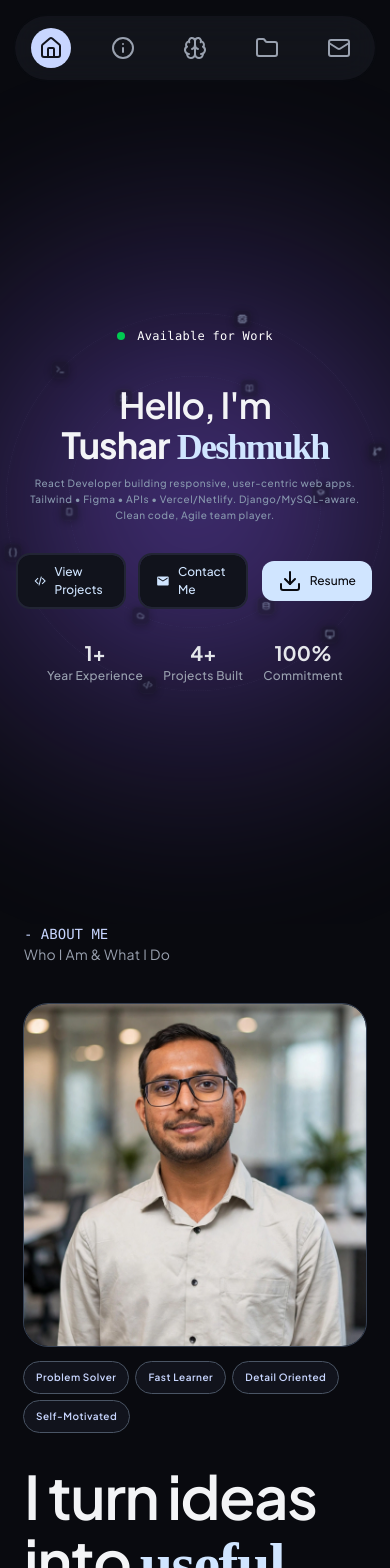
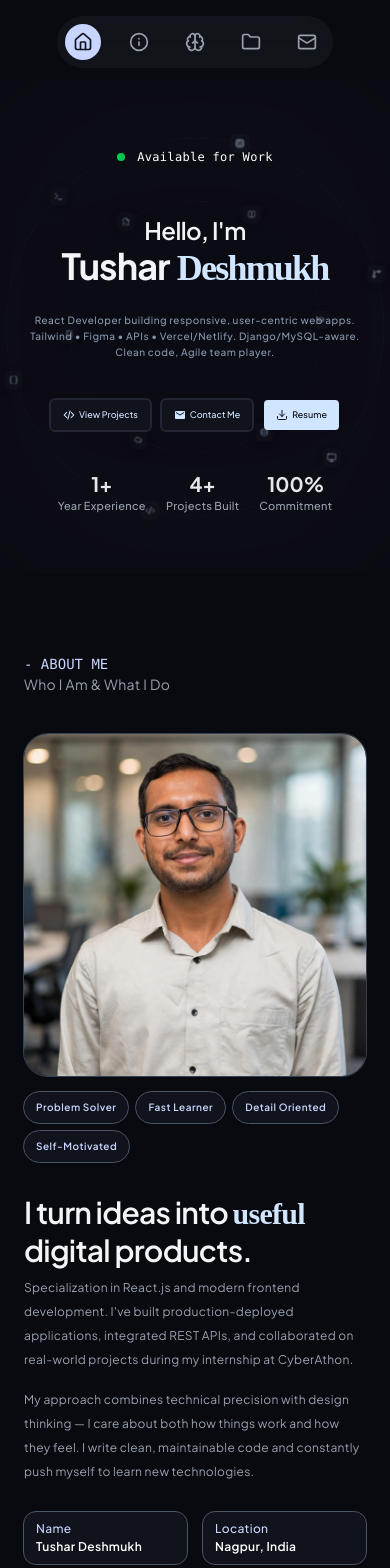
Before and after one commit to deshmukht05/Personal-Porfolio-Website, a React (Vite) app: page / in a window 390 px wide. Shown: the top 1568 px of the page. Built offline with nearby package versions, Linux system fonts and the light colour scheme; a web font is replaced by a local one.

Commit message:
Files Updated

```diff
--- a/src/Pages/Contact.jsx
+++ b/src/Pages/Contact.jsx
@@ -20,7 +20,7 @@ export const Contact = () => {
 
           {/* Sub Heading */}
           <div className="contact-grid">
-            <div className="flex flex-col gap-5">
+            <div className="flex flex-col gap-4 md:gap-5">
               <p className="contact-span1">
                 Let's make something{" "}
                 <span className="skills-span1">remarkable.</span>
--- a/src/Pages/Projects.jsx
+++ b/src/Pages/Projects.jsx
@@ -26,7 +26,7 @@ export const Projects = () => {
                 curEle;
 
               return (
-                <div key={index} className="flex flex-col gap-8">
+                <div key={index} className="flex flex-col gap-6 md:gap-8">
                   <hr className="horizontal-line" />
                   <div className="project-card">
                     <div className="project-img">
--- a/src/UI/HeroSection.jsx
+++ b/src/UI/HeroSection.jsx
@@ -24,7 +24,7 @@ export const HeroSection = () => {
           </div>
 
           {/* Heading */}
-          <div className="flex flex-col gap-2 md:gap-6">
+          <div className="flex flex-col gap-6">
             <p className="heading">
               <span className="hero-span1">Hello, I'm</span>
               <br />
@@ -44,7 +44,7 @@ export const HeroSection = () => {
           </div>
 
           {/* Buttons */}
-          <div className="flex gap-4 md:gap-6 items-center">
+          <div className="flex gap-3 md:gap-6 items-center">
             <div className="cursor-pointer">
               <NavLink to="/#projects" className="outline-btn">
                 <CgCodeSlash className="hero-icon" />
--- a/src/index.css
+++ b/src/index.css
@@ -40,12 +40,12 @@ body {
 }
 
 .primary-btn {
-  @apply text-[12px] md:text-[16px] bg-[#d0e5ff] font-medium flex items-center gap-2 rounded-xl px-4 py-2;
+  @apply text-[9px] md:text-[16px] bg-[#d0e5ff] font-medium flex items-center gap-1 md:gap-2 rounded md:rounded-xl px-3 md:px-4 py-2;
   /* background: linear-gradient(105deg, #3b82f6, #7c3aed); */
 }
 
 .hero-resume-icon {
-  @apply text-lg md:text-lg text-shadow-2xs;
+  @apply size-3 md:size-5 text-shadow-2xs;
 }
 
 .secondary-btn {
@@ -53,16 +53,16 @@ body {
 }
 
 .outline-btn {
-  @apply text-[12px] md:text-[16px] font-medium flex items-center gap-2 bg-[#11131c] outline-2 outline-[#222534] text-[#d0e5ff] rounded-xl px-4 py-2;
+  @apply text-[9px] md:text-[16px] font-medium flex items-center gap-1 md:gap-2 bg-[#11131c] outline-2 outline-[#222534] text-[#d0e5ff] rounded md:rounded-xl px-3 md:px-4 py-2;
 }
 
 .hero-icon {
-  @apply text-lg md:text-lg text-[#d0e5ff] text-shadow-2xs;
+  @apply size-3 md:size-5 text-[#d0e5ff] text-shadow-2xs;
 }
 
 /* ================= Active Tab ================= */
 .active-tab {
-  @apply flex items-center justify-center p-2 rounded-full bg-[#c8d6ff] text-[#11131c] transition-all duration-300 cursor-pointer;
+  @apply flex items-center justify-center p-2 rounded-full bg-[#c8d6ff] text-[#11131c] transition-all duration-300 cursor-pointer size-9 md:size-10;
 }
 
 .active-tab svg {
@@ -71,22 +71,22 @@ body {
 }
 
 .inactive-tab {
-  @apply flex items-center justify-center p-2 hover:rounded-full hover:bg-[#353a4e] text-gray-400 hover:text-gray-200 transition-all duration-300;
+  @apply flex items-center justify-center p-2 hover:rounded-full hover:bg-[#353a4e] text-gray-400 hover:text-gray-200 transition-all duration-300 size-9 md:size-10;
 }
 
 /* ================= Navbar ================= */
 .header-container {
-  @apply w-full py-10 place-items-center bg-transparent;
+  @apply w-full py-10 place-items-center;
 }
 
 .navbar {
-  @apply fixed top-4 left-1/2 -translate-x-1/2 z-50 max-w-fit px-4 py-3 bg-[#11131c] rounded-full outline-2 outline-[#222534]/5;
+  @apply fixed top-4 left-1/2 -translate-x-1/2 z-50 max-w-fit px-2 md:px-4 py-2 md:py-3 bg-[#100f1c] rounded-full outline-2 outline-[#222534]/5;
 
   @apply bg-[#c8d6ff]/5 backdrop-blur-lg;
 }
 
 ul {
-  @apply flex justify-center items-center gap-8;
+  @apply flex justify-center items-center gap-5 md:gap-8;
 }
 
 li {
@@ -97,13 +97,14 @@ h1 {
   @apply text-[#d0e5ff] text-4xl;
 }
 
+
 /* ================= Hero Section ================= */
 .hero-section {
-  @apply flex md:mb-10 md:mt-10 flex-col gap-8 md:gap-10 items-center justify-center;
+  @apply flex mt-15 mb-15 md:mt-10 md:mb-10 flex-col gap-10 items-center justify-center;
 }
 
 .available-online {
-  @apply flex w-fit m-auto py-2 px-4 md:px-5  items-center gap-3 justify-center font-mono;
+  @apply flex w-fit m-auto py-2 md:px-5  items-center gap-3 justify-center font-mono;
 }
 
 .green-dot {
@@ -124,15 +125,15 @@ h1 {
 }
 
 .hero-span1 {
-  @apply text-gray-100 shadow-gray-100 tracking-tight text-4xl md:text-6xl font-semibold;
+  @apply text-gray-100 shadow-gray-100 tracking-tight text-2xl md:text-4xl lg:text-6xl font-semibold;
 }
 
 .hero-span2 {
-  @apply text-gray-100 shadow-gray-100 tracking-tight font-bold text-4xl md:text-9xl;
+  @apply text-gray-100 shadow-gray-100 tracking-tight font-bold text-4xl md:text-7xl lg:text-9xl;
 }
 
 .hero-span3 {
-  @apply text-[#d0e5ff] text-4xl md:text-9xl font-bodoni tracking-tighter font-bold;
+  @apply text-[#d0e5ff] text-4xl md:text-7xl lg:text-9xl font-bodoni tracking-tighter font-bold;
 }
 
 .hero-desciption {
@@ -152,12 +153,12 @@ h1 {
 }
 
 .hero-num-desc {
-  @apply text-[12px] md:text-sm text-gray-400 font-medium tracking-wide;
+  @apply text-[11px] md:text-sm text-gray-400 font-medium tracking-wide;
 }
 
 /* ================= About Page ================= */
 .about-section {
-  @apply flex flex-col gap-10 md:gap-10 mb-10 md:mt-30;
+  @apply flex flex-col gap-10 md:gap-10 mt-20 md:mt-30;
 }
 
 .about-heading {
@@ -178,7 +179,7 @@ h1 {
 }
 
 .about-grid-2 {
-  @apply flex flex-col gap-4;
+  @apply flex flex-col gap-2 md:gap-4;
 }
 
 /* Left column wrapper */
@@ -195,15 +196,15 @@ h1 {
 }
 
 .about-span1 {
-  @apply text-gray-100 shadow-gray-100 tracking-tight leading-16 text-6xl font-semibold;
+  @apply text-gray-100 shadow-gray-100 tracking-tight md:leading-16 text-3xl md:text-6xl font-semibold;
 }
 
 .about-span2 {
-  @apply text-[#d0e5ff] text-6xl font-bodoni tracking-tight font-bold;
+  @apply text-[#d0e5ff] text-3xl md:text-6xl font-bodoni tracking-tight font-bold;
 }
 
 .about-para p {
-  @apply text-[14px] sm:text-[16px] tracking-wide leading-6 sm:leading-7;
+  @apply text-[12px] sm:text-[16px] tracking-wide leading-6 sm:leading-7;
 }
 
 .about-skills-section {
@@ -237,24 +238,24 @@ h1 {
 
 /* ================= Skills ================= */
 .skills {
-  @apply w-screen h-auto bg-[#10121b] md:mt-30 py-20;
+  @apply w-screen h-auto bg-[#10121b] mt-20 md:mt-30 scroll-px-px py-15 md:py-20;
 }
 
 .skills-section {
-  @apply flex flex-col gap-10;
+  @apply flex flex-col gap-5 md:gap-10;
 }
 
 .skills-span1 {
-  @apply text-[#d0e5ff] text-7xl font-bodoni tracking-tight font-bold;
+  @apply text-[#d0e5ff] text-4xl md:text-7xl font-bodoni tracking-tight font-bold;
   padding: 0 10px 0 0;
 }
 
 .skill-grid {
-  @apply flex justify-between gap-5;
+  @apply flex flex-wrap md:flex-nowrap justify-between gap-5;
 }
 
 .skill-card {
-  @apply rounded-xl px-8 py-10 flex flex-col gap-10;
+  @apply rounded-xl px-4 py-5 md:px-8 md:py-10 flex flex-col gap-5 md:gap-10;
   /* @apply backdrop-blur-lg transition-all duration-300; */
   /* background-color: rgba(200, 214, 255, 0.05); */
   @apply bg-[#c8d6ff]/5 backdrop-blur-lg;
@@ -297,7 +298,7 @@ h1 {
 
 /* ================= Projects ================= */
 .projects {
-  @apply md:mt-30;
+  @apply mt-20 md:mt-30;
 }
 
 .project-grid {
@@ -305,7 +306,7 @@ h1 {
 }
 
 .project-card {
-  @apply flex flex-col md:flex-row gap-8 items-stretch;
+  @apply flex flex-col md:flex-row gap-5 md:gap-8 items-stretch;
 }
 
 .project-card:hover {
@@ -313,7 +314,7 @@ h1 {
 }
 
 .project-card-right {
-  @apply flex flex-col gap-6 flex-1 justify-center;
+  @apply flex flex-col gap-4 md:gap-6 flex-1 justify-center;
 }
 
 .project-img {
@@ -338,7 +339,7 @@ h1 {
 }
 
 .description {
-  @apply text-[#8797ad] leading-relaxed;
+  @apply text-[14px] md:text-[16px] text-[#8797ad] leading-relaxed;
 }
 
 .url {
@@ -346,7 +347,7 @@ h1 {
 }
 
 .url button {
-  @apply text-[#11131c] py-2 px-8 font-medium cursor-pointer;
+  @apply text-[#11131c] text-[14px] md:text-[16px] py-2 px-6 md:px-8 font-medium cursor-pointer;
 }
 
 .horizontal-line {
@@ -357,19 +358,19 @@ h1 {
 
 /* ================= Contact ================= */
 .contact {
-  @apply w-screen h-auto bg-[#10121b] md:mt-30 py-20;
+  @apply w-screen h-auto bg-[#10121b] mt-20 md:mt-30 py-15 md:py-20;
 }
 
 .contact-section {
-  @apply flex flex-col gap-10;
+  @apply flex flex-col gap-5 md:gap-10;
 }
 
 .contact-grid {
-  @apply grid grid-cols-2;
+  @apply flex flex-wrap gap-10 md:grid md:grid-cols-2;
 }
 
 .contact-span1 {
-  @apply text-gray-100 shadow-gray-100 tracking-tight leading-18 text-7xl font-semibold;
+  @apply text-gray-100 shadow-gray-100 tracking-tight md:leading-18 text-4xl md:text-7xl font-semibold;
 }
 
 .contact-description {
@@ -394,11 +395,11 @@ h1 {
 }
 
 .contact-btn {
-  @apply w-fit text-[#11131c] text-[15px] font-semibold leading-relaxed cursor-pointer;
+  @apply w-fit text-[#11131c] text-[14px] md:text-[16px] font-semibold leading-relaxed cursor-pointer;
 }
 
 .contact-btn .btn-icon {
-  @apply size-5 text-[#11131c];
+  @apply size-4.5 md:size-5 text-[#11131c];
 }
 
 .link-icon {
@@ -430,10 +431,12 @@ label {
 
 input {
   @apply text-[#c8d6ff] text-[14px] bg-[#10121b] focus:outline-[#c8d6ff] outline-2 outline-gray-700 py-3 px-4 rounded transition-all duration-100;
+  @apply placeholder:text-[14px] md:placeholder:text-[12px];
 }
 
 textarea {
   @apply text-[#c8d6ff] bg-[#10121b] text-[14px] focus:outline-[#c8d6ff] row-auto col-end-13 outline-2 outline-gray-700 py-2 px-3 rounded transition-all duration-100;
+  @apply placeholder:text-[14px] md:placeholder:text-[12px];
 }
 
 /* ================= Error Page ================= */
@@ -537,10 +540,8 @@ footer {
 
 /* ================= Animation Scroll Bar ================= */
 .animation-scroll-wrapper {
-  @apply relative overflow-hidden;
-  width: 100vw;
+  @apply relative overflow-hidden w-screen h-30 md:h-40;
   margin-left: calc(50% - 50vw);
-  height: 160px;
 }
 
 /* Base styles shared by both bars */
@@ -554,30 +555,29 @@ footer {
 }
 
 .animation-scroll-bar1 {
-  transform: translate(-50%, -50%) rotate(-3deg);
+  @apply translate-x-[-50%] translate-y-[-50%] -rotate-4 md:-rotate-3;
   z-index: 10;
 }
 
 .animation-scroll-bar2 {
-  transform: translate(-50%, -50%) rotate(3deg);
-  opacity: 0.3;
+  @apply translate-x-[-50%] translate-y-[-50%] rotate-4 md:rotate-3 opacity-40 md:opacity-30;
   z-index: 0;
 }
 
 .overlay-fade-1 {
   @apply absolute left-0 top-0 h-full w-16 md:w-32
-         bg-gradient-to-r from-[#090a0f] to-transparent
+         bg-linear-to-r from-[#090a0f] to-transparent
          z-10 pointer-events-none;
 }
 
 .overlay-fade-2 {
   @apply absolute right-0 top-0 h-full w-16 md:w-32
-         bg-gradient-to-l from-[#090a0f] to-transparent
+         bg-linear-to-l from-[#090a0f] to-transparent
          z-10 pointer-events-none;
 }
 
 .animation-text {
-  @apply shrink-0 py-4 text-[#d0e5ff] font-mono
+  @apply shrink-0 py-2 md:py-4 text-[#d0e5ff] font-mono
          text-[12px] md:text-[15px] whitespace-nowrap;
 }
 
@@ -613,128 +613,127 @@ footer {
   }
 }
 
+
 /* ================= Orbit Background (Circular) ================= */
 .orbit-scene {
-  position: relative;
-  width: 100%;
-  min-height: 100vh;
-  overflow: hidden;
-  background: #090a0f;
-  display: flex;
-  align-items: center;
-  justify-content: center;
-  isolation: isolate;
+  @apply relative w-full md:min-h-screen overflow-hidden bg-[#090a0f] flex items-center justify-center isolate;
 }
 
+/* ---------- Orbit Background ---------- */
 .orbit-glow {
-  position: absolute;
-  top: 50%;
-  left: 50%;
-  width: 800px;
-  height: 800px;
-  transform: translate(-50%, -50%);
+  @apply absolute top-1/2 left-1/2 w-[800px] h-[800px]
+         -translate-x-1/2 -translate-y-1/2
+         blur-[50px] pointer-events-none z-[1];
   background: radial-gradient(
     circle at center,
     rgba(139, 92, 246, 0.4) 10%,
     rgba(139, 92, 246, 0.15) 40%,
     transparent 70%
   );
-  filter: blur(50px);
-  pointer-events: none;
-  z-index: 1;
+}
+
+/* Tablet — soften the glow */
+@media (max-width: 1024px) {
+  .orbit-glow {
+    background: radial-gradient(
+      circle at center,
+      rgba(139, 92, 246, 0.28) 10%,
+      rgba(139, 92, 246, 0.1) 40%,
+      transparent 70%
+    );
+  }
+}
+
+/* Small tablet — soften further */
+@media (max-width: 768px) {
+  .orbit-glow {
+    background: radial-gradient(
+      circle at center,
+      rgba(139, 92, 246, 0.18) 10%,
+      rgba(139, 92, 246, 0.06) 40%,
+      transparent 70%
+    );
+  }
+}
+
+/* Mobile — very light */
+@media (max-width: 480px) {
+  .orbit-glow {
+    background: radial-gradient(
+      circle at center,
+      rgba(139, 92, 246, 0.02) 10%,
+      rgba(139, 92, 246, 0.03) 40%,
+      transparent 70%
+    );
+  }
 }
 
 /* Circular orbit container */
 .orbit-ellipse {
-  position: absolute;
-  top: 50%;
-  left: 50%;
-  width: 0;
-  height: 0;
+  @apply absolute top-1/2 left-1/2 w-0 h-0
+         -translate-x-1/2 -translate-y-1/2
+         pointer-events-none z-[2];
   transform: translate(-50%, -50%) scale(var(--orbit-scale, 1));
-  pointer-events: none;
-  z-index: 2;
 }
 
 .orbit-ring {
-  position: absolute;
-  top: 0;
-  left: 0;
-  width: 0;
-  height: 0;
+  @apply absolute top-0 left-0 w-0 h-0;
   animation: orbit-spin var(--duration) linear infinite;
 }
 
 /* Circular path line — visible ring for each orbit */
 .orbit-path {
-  position: absolute;
-  top: 0;
-  left: 0;
+  @apply absolute top-0 left-0 rounded-full
+         border border-dashed border-[#c8d6ff]/12
+         pointer-events-none;
   width: calc(var(--radius) * 2);
   height: calc(var(--radius) * 2);
   margin-left: calc(var(--radius) * -1);
   margin-top: calc(var(--radius) * -1);
-  border-radius: 9999px;
-  border: 1px dashed rgba(200, 214, 255, 0.12);
-  pointer-events: none;
-  /* No animation — the line stays still while icons revolve */
 }
 
 /* Position each icon on the circular path */
 .orbit-slot {
-  position: absolute;
-  top: 0;
-  left: 0;
-  width: 0;
-  height: 0;
+  @apply absolute top-0 left-0 w-0 h-0 origin-top-left;
   transform: rotate(var(--angle)) translateX(var(--radius));
-  transform-origin: 0 0;
 }
 
 /* Un-tilt the icon */
 .orbit-counter {
-  position: absolute;
-  top: 0;
-  left: 0;
-  width: 0;
-  height: 0;
+  @apply absolute top-0 left-0 w-0 h-0 origin-top-left;
   transform: rotate(calc(-1 * var(--angle)));
-  transform-origin: 0 0;
 }
 
 /* The visible icon card */
 .orbit-icon-box {
-  position: absolute;
-  top: 0;
-  left: 0;
-  width: 48px;
-  height: 48px;
-  margin-left: -24px;
-  margin-top: -24px;
-  display: flex;
-  align-items: center;
-  justify-content: center;
-  background: rgba(20, 22, 34, 0.55); /* lower bg opacity */
-  border: 1px solid rgba(255, 255, 255, 0.06);
-  border-radius: 12px;
-  color: #d0e5ff;
-  opacity: 0.65; /* ↓ icon opacity (was 1) */
-  backdrop-filter: blur(10px);
-  -webkit-backdrop-filter: blur(10px);
+  @apply absolute top-0 left-0 w-12 h-12 -ml-6 -mt-6
+         flex items-center justify-center
+         rounded-xl
+         bg-[#141622]/55
+         border border-white/6
+         text-[#d0e5ff]
+         opacity-65
+         backdrop-blur-[10px]
+         pointer-events-none
+         transition-opacity duration-300
+         origin-center;
   box-shadow:
     0 4px 20px rgba(0, 0, 0, 0.4),
     inset 0 1px 0 rgba(255, 255, 255, 0.04);
-  /* Counter the ring spin so the icon stays upright */
   animation: orbit-counter var(--duration) linear infinite;
-  transform-origin: center center;
-  transition: opacity 0.3s ease;
 }
 
 /* Optional: brighten on hover for interactivity */
 .orbit-icon-box:hover {
-  opacity: 0.7;
+  @apply opacity-70;
 }
 
+/* Content layer */
+.orbit-content {
+  @apply relative z-10 w-full;
+}
+
+/* ---------- Keyframes ---------- */
 @keyframes orbit-spin {
   from {
     transform: rotate(0deg);
@@ -753,32 +752,25 @@ footer {
   }
 }
 
-/* Content layer */
-.orbit-content {
-  position: relative;
-  z-index: 10;
-  width: 100%;
-}
-
-/* Responsive scaling */
+/* ---------- Responsive scaling ---------- */
 @media (max-width: 1024px) {
   .orbit-scene {
     --orbit-scale: 0.8;
   }
 }
+
 @media (max-width: 768px) {
   .orbit-scene {
     --orbit-scale: 0.6;
   }
 }
+
 @media (max-width: 480px) {
   .orbit-scene {
     --orbit-scale: 0.45;
   }
+
   .orbit-icon-box {
-    width: 40px;
-    height: 40px;
-    margin-left: -20px;
-    margin-top: -20px;
+    @apply w-10 h-10 -ml-5 -mt-5;
   }
 }
```
